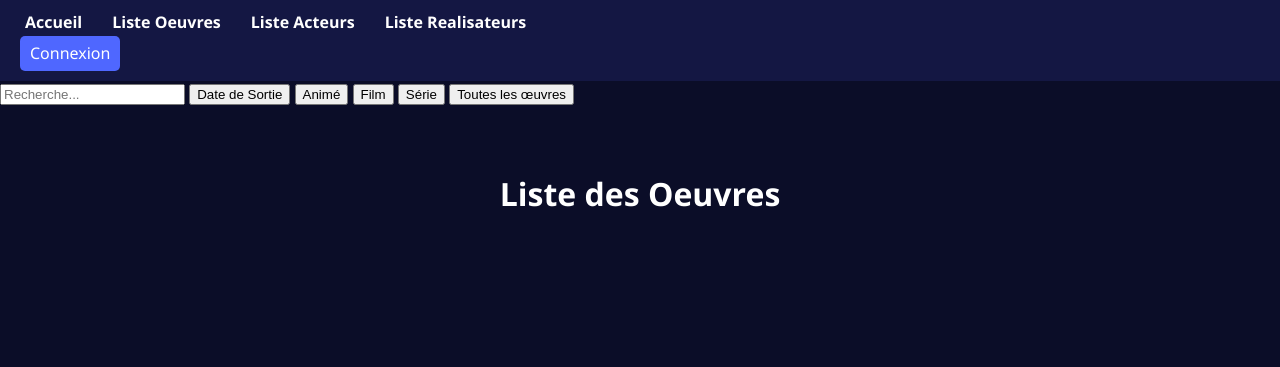
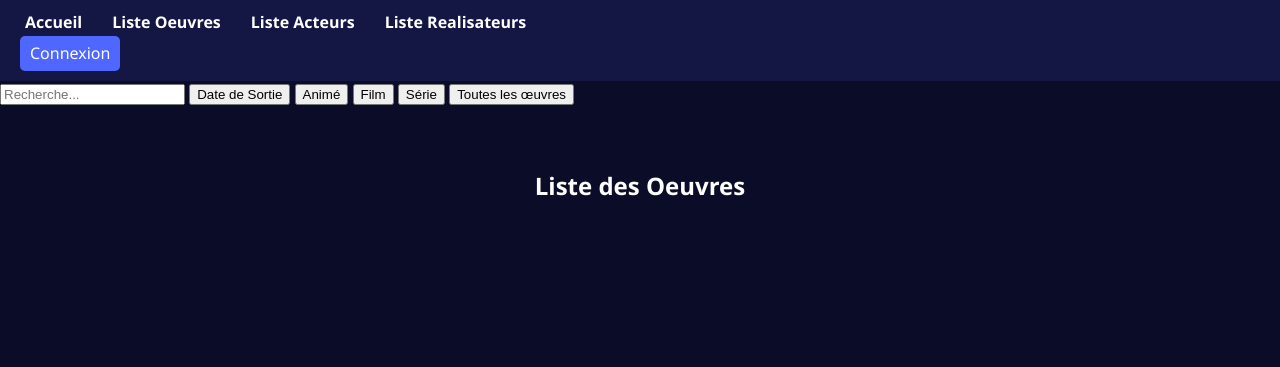
Before and after one commit to Croissantdell/WEBWORKWELL, a PHP site: page /View/listeOeuvres.php in a window 1280 px wide. Shown: the top 367 px of the page. Run offline with PHP 8.4, Linux system fonts and the light colour scheme; data that the repository does not hold is empty.

Commit message:
Update listeOeuvres.php

```diff
--- a/View/listeOeuvres.php
+++ b/View/listeOeuvres.php
@@ -34,7 +34,7 @@ $oeuvres = $oeuvreDAO->getAllOeuvresdiff($search, $sort, $filter);
     </form>
 </nav>
 <main class="oeuvres-main">
-    <h1 class="oeuvres-heading">Liste des Oeuvres</h1>
+    <h2 class="oeuvres-heading">Liste des Oeuvres</h2>
     <div class="oeuvres-container">
         <?php foreach ($oeuvres as $oeuvre): ?>
             <div class="oeuvre-card">
```
